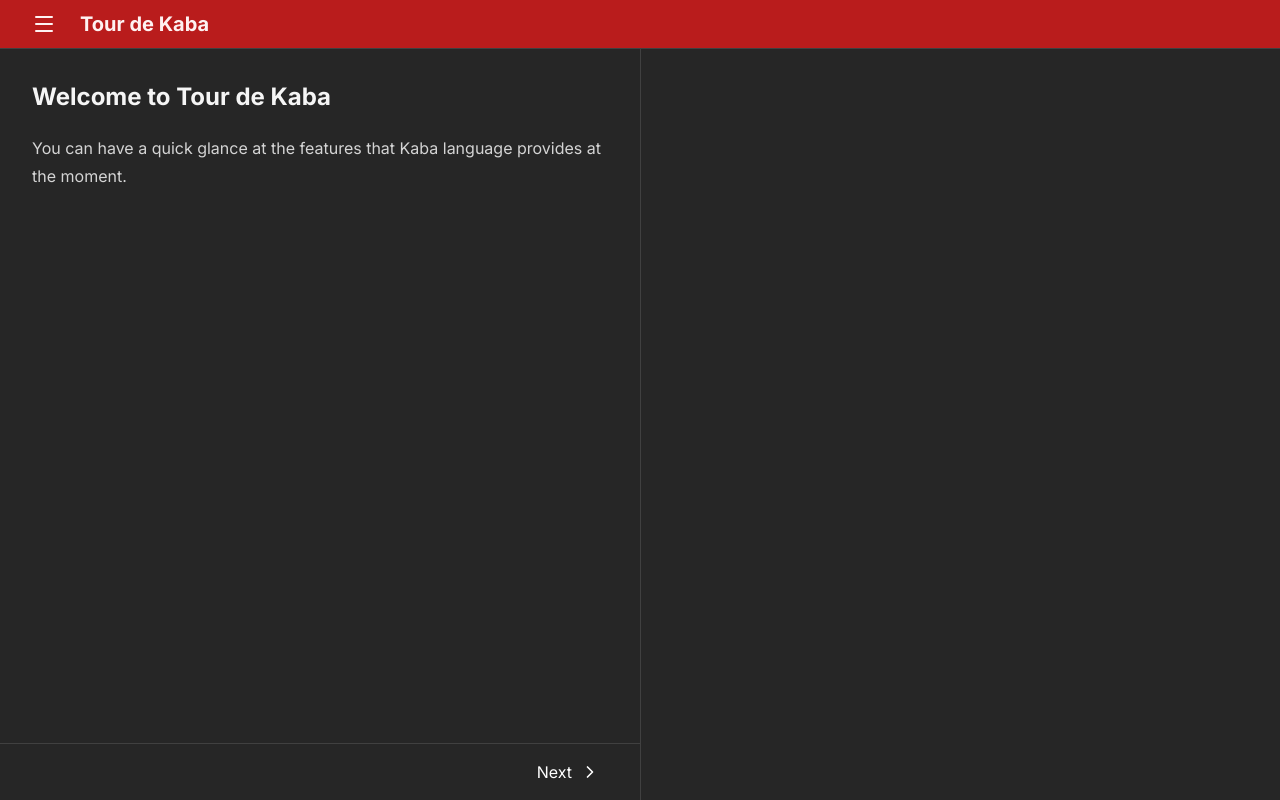
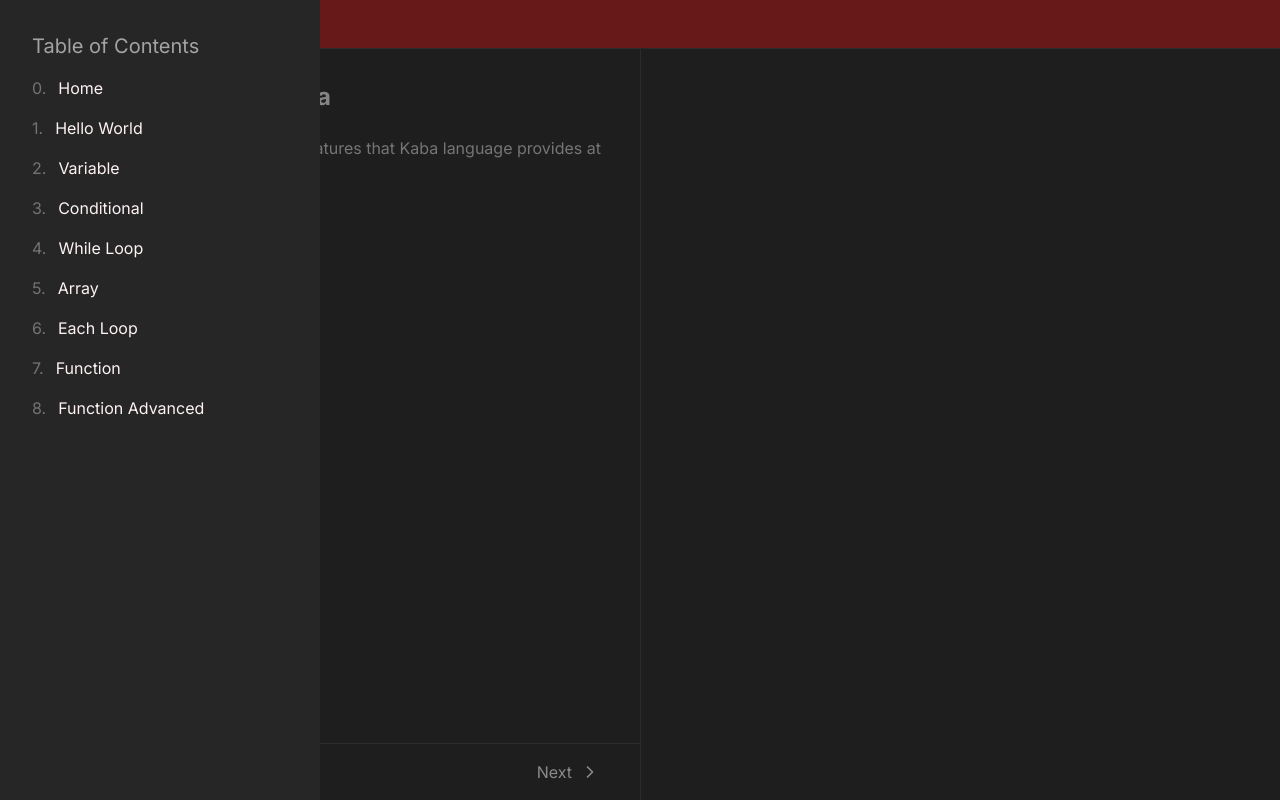
Before and after one commit to snaztoz/kaba-tour, a SvelteKit app: page / in a window 1280 px wide. Both pictures are taken after a click on the button 44 px from the left and 24 px from the top of the page. Built offline with nearby package versions, Linux system fonts and the light colour scheme.

Commit message:
feat: add sidebar navigation

```diff
--- a/src/lib/components/Navbar.svelte
+++ b/src/lib/components/Navbar.svelte
@@ -1,13 +1,47 @@
 <script>
 	import Menu from 'lucide-svelte/icons/menu';
+	import { pages } from '$lib/constants/pages';
+
+	let isNavOpened = $state(false);
+
+	function open() {
+		isNavOpened = true;
+	}
+
+	function close() {
+		isNavOpened = false;
+	}
 </script>
 
 <header
 	class="flex items-center gap-4 border-b border-neutral-700 bg-red-700 px-2 py-1
 			text-red-50 lg:px-6"
 >
-	<button class="rounded p-2 transition-colors hover:bg-red-600">
+	<button class="rounded p-2 transition-colors hover:bg-red-600" onclick={open}>
 		<Menu />
 	</button>
 	<h2 class="text-xl font-bold">Tour de Kaba</h2>
+
+	{#if isNavOpened}
+		<div
+			role="presentation"
+			class="fixed inset-x-0 inset-y-0 z-40 bg-neutral-900 opacity-50"
+			onclick={close}
+		></div>
+
+		<div class="fixed inset-y-0 left-0 z-50 w-2/3 bg-neutral-800 p-8 md:w-1/2 lg:w-1/4">
+			<h2 class="text-xl text-neutral-400">Table of Contents</h2>
+
+			<nav class="mt-4 flex flex-col gap-4">
+				{#each pages as page, i (page.slug)}
+					<a href={page.slug} class="group flex items-center gap-2" onclick={close}>
+						<span class="mr-1 text-neutral-500">{i}.</span>
+						<span class="transition-colors group-hover:text-red-500">
+							{page.title}
+						</span>
+					</a>
+				{/each}
+			</nav>
+		</div>
+	{/if}
 </header>
--- /dev/null
+++ b/src/lib/constants/pages.ts
@@ -0,0 +1,13 @@
+import startCase from 'lodash-es/startCase';
+import { posts } from './posts';
+
+export const pages = [
+	{
+		slug: '/',
+		title: 'Home'
+	},
+	...posts.map((post) => ({
+		slug: post.slug,
+		title: startCase(post.slug)
+	}))
+];
--- /dev/null
+++ b/src/lib/constants/posts.ts
@@ -0,0 +1,59 @@
+import array from '../../data/array.md?raw';
+import arrayCode from '../../data/code/array.txt?raw';
+import conditional from '../../data/conditional.md?raw';
+import conditionalCode from '../../data/code/conditional.txt?raw';
+import eachLoop from '../../data/each-loop.md?raw';
+import eachLoopCode from '../../data/code/each-loop.txt?raw';
+import fnAdvanced from '../../data/function-advanced.md?raw';
+import fnAdvancedCode from '../../data/code/function-advanced.txt?raw';
+import fn from '../../data/function.md?raw';
+import fnCode from '../../data/code/function.txt?raw';
+import helloWorld from '../../data/hello-world.md?raw';
+import helloWorldCode from '../../data/code/hello-world.txt?raw';
+import variable from '../../data/variable.md?raw';
+import variableCode from '../../data/code/variable.txt?raw';
+import whileLoop from '../../data/while-loop.md?raw';
+import whileLoopCode from '../../data/code/while-loop.txt?raw';
+
+export const posts = [
+	{
+		slug: 'hello-world',
+		content: helloWorld,
+		code: helloWorldCode
+	},
+	{
+		slug: 'variable',
+		content: variable,
+		code: variableCode
+	},
+	{
+		slug: 'conditional',
+		content: conditional,
+		code: conditionalCode
+	},
+	{
+		slug: 'while-loop',
+		content: whileLoop,
+		code: whileLoopCode
+	},
+	{
+		slug: 'array',
+		content: array,
+		code: arrayCode
+	},
+	{
+		slug: 'each-loop',
+		content: eachLoop,
+		code: eachLoopCode
+	},
+	{
+		slug: 'function',
+		content: fn,
+		code: fnCode
+	},
+	{
+		slug: 'function-advanced',
+		content: fnAdvanced,
+		code: fnAdvancedCode
+	}
+];
--- a/src/routes/[slug]/+page.ts
+++ b/src/routes/[slug]/+page.ts
@@ -1,66 +1,8 @@
-import array from '../../data/array.md?raw';
-import arrayCode from '../../data/code/array.txt?raw';
-import conditional from '../../data/conditional.md?raw';
-import conditionalCode from '../../data/code/conditional.txt?raw';
-import eachLoop from '../../data/each-loop.md?raw';
-import eachLoopCode from '../../data/code/each-loop.txt?raw';
-import fnAdvanced from '../../data/function-advanced.md?raw';
-import fnAdvancedCode from '../../data/code/function-advanced.txt?raw';
-import fn from '../../data/function.md?raw';
-import fnCode from '../../data/code/function.txt?raw';
-import helloWorld from '../../data/hello-world.md?raw';
-import helloWorldCode from '../../data/code/hello-world.txt?raw';
 import notFound from '../../data/not-found.md?raw';
-import variable from '../../data/variable.md?raw';
-import variableCode from '../../data/code/variable.txt?raw';
-import whileLoop from '../../data/while-loop.md?raw';
-import whileLoopCode from '../../data/code/while-loop.txt?raw';
 import { error } from '@sveltejs/kit';
 import { marked } from 'marked';
+import { posts } from '$lib/constants/posts';
 import type { PageLoad } from './$types';
-
-const posts = [
-	{
-		slug: 'hello-world',
-		content: helloWorld,
-		code: helloWorldCode
-	},
-	{
-		slug: 'variable',
-		content: variable,
-		code: variableCode
-	},
-	{
-		slug: 'conditional',
-		content: conditional,
-		code: conditionalCode
-	},
-	{
-		slug: 'while-loop',
-		content: whileLoop,
-		code: whileLoopCode
-	},
-	{
-		slug: 'array',
-		content: array,
-		code: arrayCode
-	},
-	{
-		slug: 'each-loop',
-		content: eachLoop,
-		code: eachLoopCode
-	},
-	{
-		slug: 'function',
-		content: fn,
-		code: fnCode
-	},
-	{
-		slug: 'function-advanced',
-		content: fnAdvanced,
-		code: fnAdvancedCode
-	}
-];
 
 export const load: PageLoad = async ({ params }) => {
 	const i = posts.findIndex((p) => p.slug === params.slug);
```
